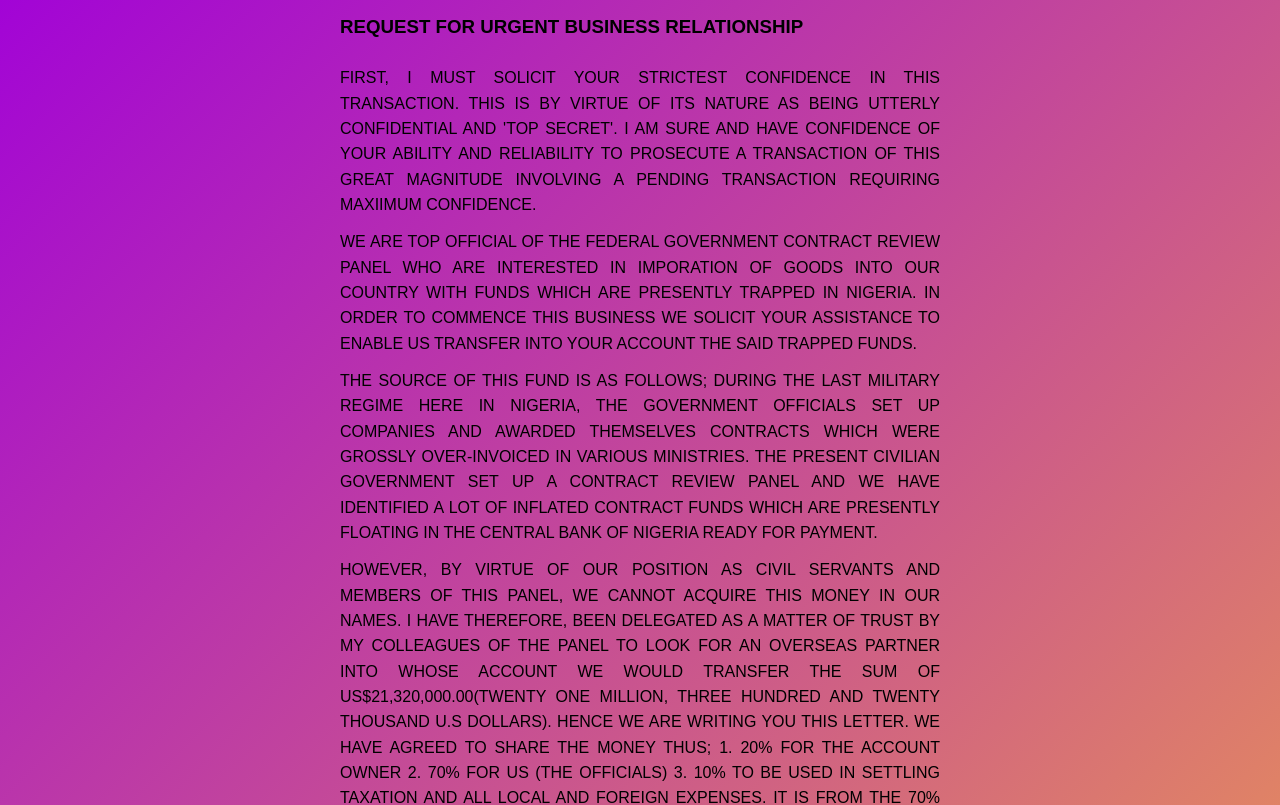
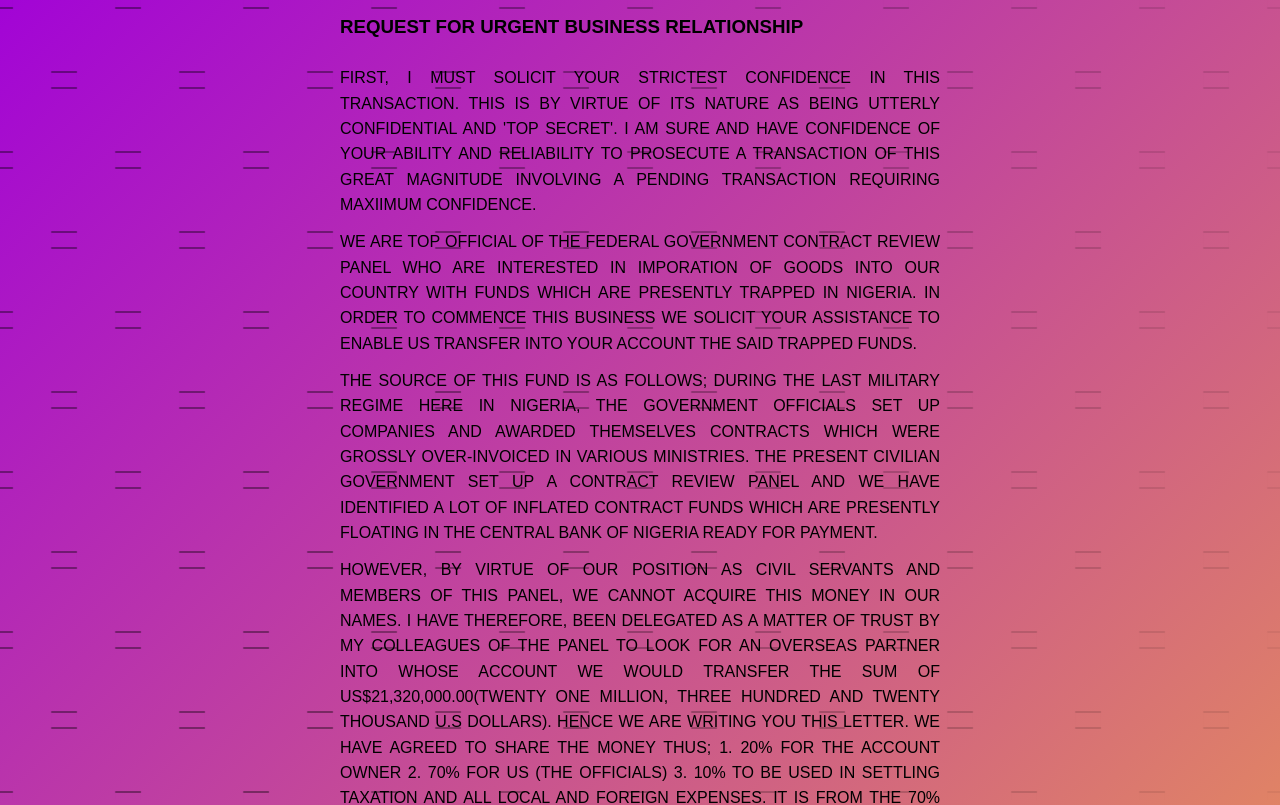
Before and after one commit to internet-research-labs/soakinthatlane.business, a plain HTML site: page index.html in a window 1280 px wide. Shown: the top 805 px of the page. Drawn offline with Linux system fonts and the light colour scheme.

Commit message:
:shaved_ice:

```diff
--- a/index.html
+++ b/index.html
@@ -2,6 +2,7 @@
 <html>
   <head>
     <title>Ayyy</title>
+    <script src="https://cdnjs.cloudflare.com/ajax/libs/paper.js/0.9.25/paper-full.min.js"></script>
     <style>
       body {
         font-family: sans-serif;
@@ -50,9 +51,18 @@
         box-shadow: 7px 7px 22px -1px rgba(0,0,0,0.34);
         */
       }
+      #it {
+        position: fixed;
+        width: 100%;
+        height: 100%;
+        left: 0;
+        top: 0;
+        z-index: -10;
+      }
     </style>
   </head>
   <body>
+    <canvas height=1200 width=1200 id="it"></canvas>
     <div class="container">
       <h3 class="rant">REQUEST FOR URGENT BUSINESS RELATIONSHIP</h4>
       <p class="rant">FIRST, I MUST SOLICIT YOUR STRICTEST CONFIDENCE IN THIS TRANSACTION. THIS IS BY VIRTUE OF ITS NATURE AS BEING UTTERLY CONFIDENTIAL AND 'TOP SECRET'. I AM SURE AND HAVE CONFIDENCE OF YOUR ABILITY AND RELIABILITY TO PROSECUTE A TRANSACTION OF THIS GREAT MAGNITUDE INVOLVING A PENDING TRANSACTION REQUIRING MAXIIMUM CONFIDENCE.</p>
@@ -66,6 +76,19 @@
       <p class="rant">NOTE; PLEASE QUOTE THIS REFERENCE NUMBER (VE/S/09/99) IN ALL YOUR RESPONSES.</p>
     </div>
     <img src="hackers.gif"  id="bottom-floater">
+    <script src="src/umbrella.js"></script>
+    <script>
+      ~function() {
+
+        var app = new App('it');
+
+        ~function animationLoop() {
+          app.update();
+          app.draw();
+          // window.requestAnimationFrame(animationLoop);
+        }();
+      }();
+    </script>
     <script>
       ~function () {
         var flag = true;
@@ -74,7 +97,7 @@
           var style = flag ? 'none' : 'block';
           el.style.display = style;
           flag = !flag;
-          setTimeout(loop, 2000);
+          // setTimeout(loop, 2000);
         }();
       }();
     </script>
--- /dev/null
+++ b/src/umbrella.js
@@ -0,0 +1,46 @@
+function drawBox(ctx, x, y, w, h) {
+  var top = x - w/2.;
+  var bot = y - h/2.;
+  ctx.rect(top, bot, w, h);
+  ctx.stroke();
+};
+
+function App(id) {
+  this.canvas = document.getElementById(id);
+  this.width = this.canvas.width;
+  this.height = this.canvas.height;
+  this.context = this.canvas.getContext('2d');
+}
+
+App.prototype.setup = function () {
+};
+
+App.prototype.update = function () {
+};
+
+App.prototype.draw = function () {
+  var ctx = this.context;
+
+  const NUM_RECTS = 10;
+  const DX = this.width / NUM_RECTS;
+  const DY = this.height / NUM_RECTS;
+
+  ctx.strokeStyle = "rgba(0, 0, 0, .1)";
+  ctx.lineWidth = "0.2";
+  ctx.lineWidth = "0.1";
+
+  for (var i=-2; i < NUM_RECTS+2; i++) {
+    for (var j=-2; j < NUM_RECTS+2; j++) {
+      var x = i*DX;
+      var y = j*DY;
+      if (j % 2 == 0) {
+        x = i * DX;
+      } else {
+        x = (i+0.5)*DX;
+      }
+      var w = DX*0.2;
+      var h = DY*0.2;
+      drawBox(ctx, x, y, w, h);
+    }
+  }
+};
```
Also changed, not shown: src/gradient.js (added).
